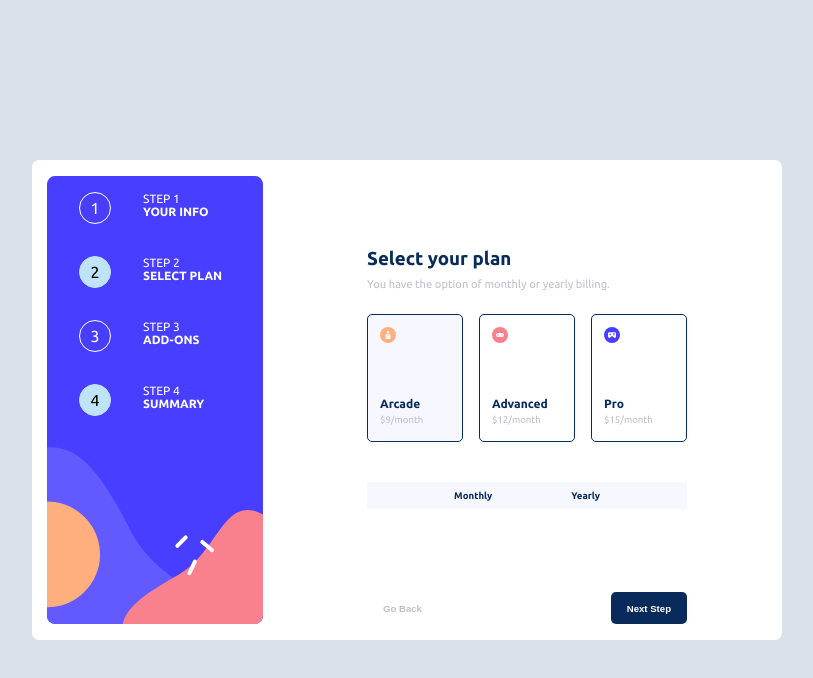
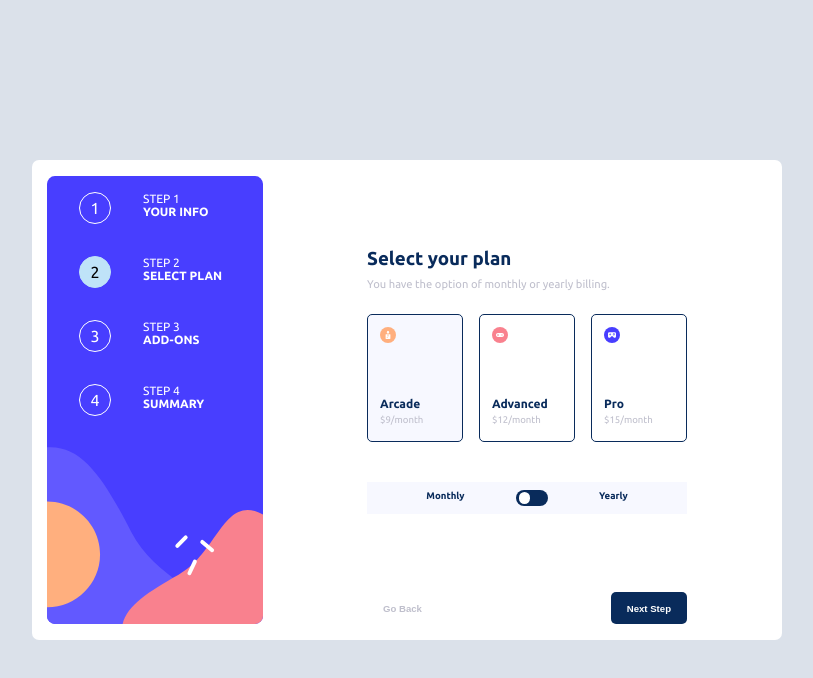
Before and after one commit to bexbrown/multi-step-form, a React (Create React App) app: page / in a window 1280 px wide. Both pictures are taken after a click on the button "Next Step". Shown: the top 678 px of the page, without its empty margins (233-1046 px from the left). Built offline with nearby package versions, Linux system fonts and the light colour scheme.

Commit message:
add toggle to step 2, position toggle at bottom of card

```diff
--- a/src/components/CardHeader/CardHeader.js
+++ b/src/components/CardHeader/CardHeader.js
@@ -27,7 +27,7 @@ function CardHeader({ step }) {
                     <div className={step === 3 ? "header__outline--selected header__outline" : "header__outline"}>
                         <div className="header__number">3</div>
                     </div>
-                    <div className={step === 4 || 5 ? "header__outline--selected header__outline" : "header__outline"}>
+                    <div className={step === 4 || step === 5 ? "header__outline--selected header__outline" : "header__outline"}>
                         <div className="header__number">4</div>
                     </div>
                 </div>}
@@ -62,7 +62,7 @@ function CardHeader({ step }) {
                         </div>
                     </div>
                     <div className="header__row">
-                        <div className={step === 4 || 5 ? "header__outline--selected header__outline" : "header__outline"}>
+                        <div className={step === 4 || step === 5 ? "header__outline--selected header__outline" : "header__outline"}>
                             <div className="header__number">4</div>
                         </div>
                         <div className="header__text">
--- a/src/components/Step2/Step2.js
+++ b/src/components/Step2/Step2.js
@@ -94,6 +94,10 @@ function Step2({ paymentSchedule, setPaymentSchedule, plan, setPlan, setPrice })
             </div>
             <div className="step2__switch">
                 <span onClick={handleMonthlyClick} className="step2__toggle--text">Monthly</span>
+                <div className="step2__toggle">
+                    {paymentSchedule === "Monthly" && <div className="step2__toggle--monthly"></div>}
+                    {paymentSchedule === "Yearly" && <div className="step2__toggle--yearly"></div>}
+                </div>
                 <span onClick={handleYearlyClick} className="step2__toggle-text--text">Yearly</span>
             </div>
         </section >
--- a/src/components/Step2/Step2.scss
+++ b/src/components/Step2/Step2.scss
@@ -3,6 +3,8 @@
 
 
 .step2 {
+    display: flex;
+    flex-direction: column;
 
     &__text {
         color: $secondary-text;
@@ -70,10 +72,40 @@
         font-size: 0.6rem;
         font-weight: 700;
         margin-top: 1rem;
+        position: fixed;
+        bottom: 14%;
+        width: 75%;
 
         @include tablet {
             margin-top: 2rem;
+            position: relative;
+            width: 100%;
         }
     }
 
+    &__toggle {
+        width: 2rem;
+        height: 1rem;
+        background-color: $primary-text;
+        border-radius: 10px;
+    }
+
+    &__toggle--monthly {
+        background-color: #FFF;
+        height: 0.7rem;
+        width: 0.7rem;
+        border-radius: 50%;
+        margin: 0.15rem 0.2rem;
+    }
+
+    &__toggle--yearly {
+        background-color: #FFF;
+        height: 0.7rem;
+        width: 0.7rem;
+        border-radius: 50%;
+        margin: 0.15rem 0.2rem;
+        position: relative;
+        left: 1rem;
+    }
+
 }
```
